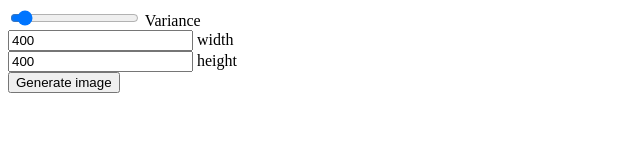
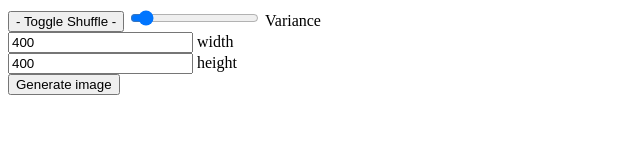
Before and after one commit to LoveBetween/ColorPixels, a plain HTML site: page index.html in a window 1280 px wide. Shown: the whole page, without its empty margins (0-640 px from the left). Drawn offline with Linux system fonts and the light colour scheme.

Commit message:
Update index.html
added shuffle toggle button

```diff
--- a/index.html
+++ b/index.html
@@ -8,6 +8,7 @@
 <body>
 
 <div class="slidecontainer">
+  <button id="toggleShuffle" class="dropbtn">- Toggle Shuffle -</button>
     <input type="range" min="1" max="32" value="3" class="slider" id="myRange"> Variance </input>
   </div>
   <div>
```
